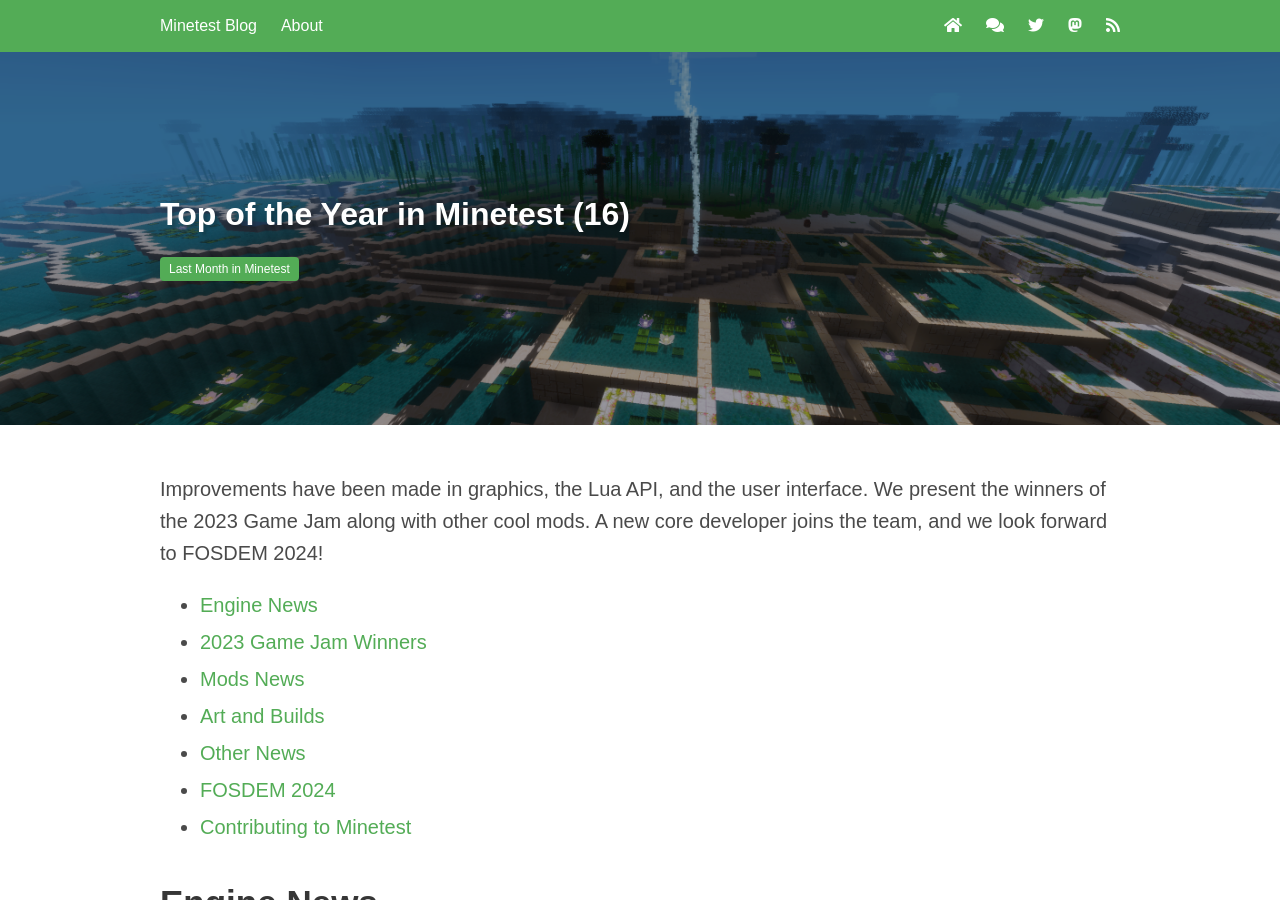
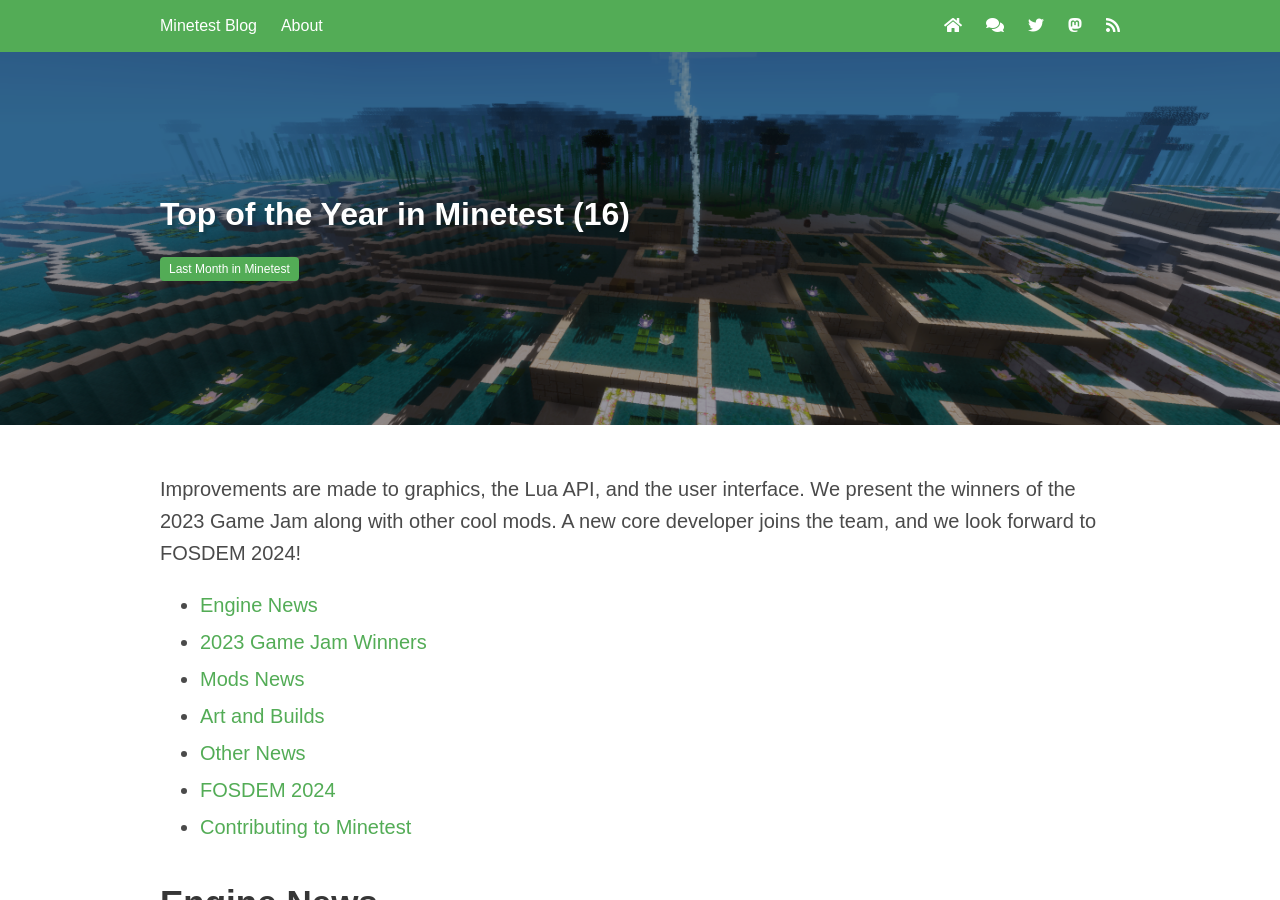
Before and after one commit to minetest/blog, a Jekyll site: the page built from _posts/2024-01-29-January.md, in a window 1280 px wide and 900 px high. Built offline with Jekyll 4.4.1, drawn with Linux system fonts in a browser that asks for light colours.

Commit message:
Consistent description tense

```diff
--- a/_posts/2024-01-29-January.md
+++ b/_posts/2024-01-29-January.md
@@ -14,7 +14,7 @@
 authors:
   - MisterE
 description: >
-  Improvements have been made in graphics, the Lua API, and the user interface. We present the winners of the 2023 Game
+  Improvements are made to graphics, the Lua API, and the user interface. We present the winners of the 2023 Game
   Jam along with other cool mods. A new core developer joins the team, and we look forward to FOSDEM 2024!
 tags:
   - last_month
```
